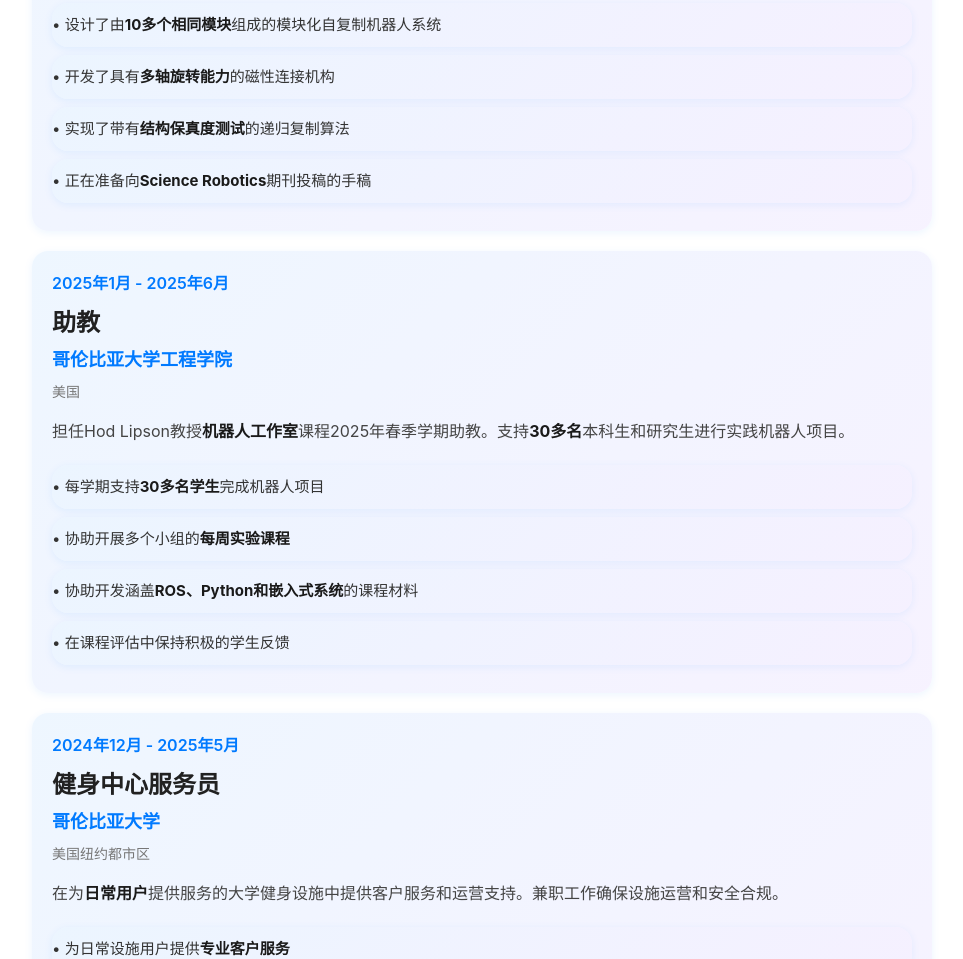
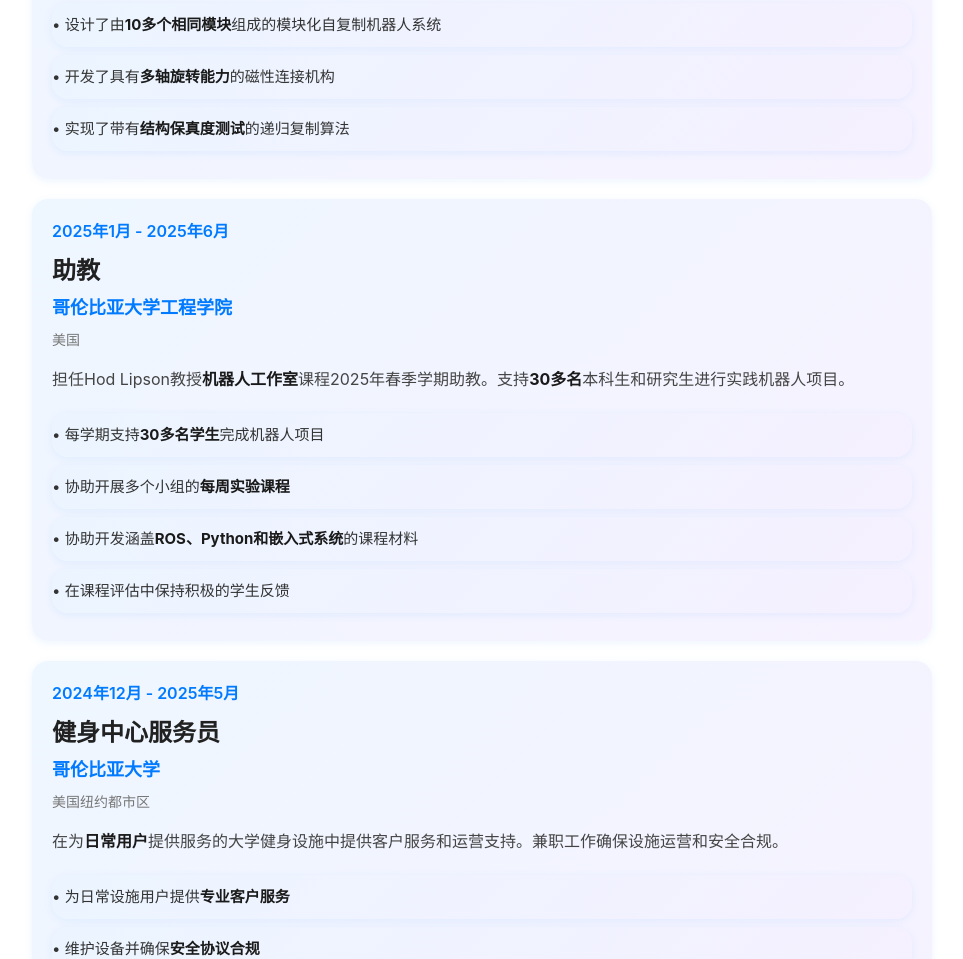
Before and after one commit to SylvesterZHANG007/HomePage, a plain HTML site: page experience-zh.html in a window 1280 px wide. Shown: the part 1068-2027 px from the top of the page, without its empty margins (158-1121 px from the left). Drawn offline with Linux system fonts and the light colour scheme.

Commit message:
Remove Science Robotics manuscript preparation line from experience pages

```diff
--- a/experience-zh.html
+++ b/experience-zh.html
@@ -109,7 +109,6 @@
                             <div class="achievement">• 设计了由<strong style="color: #1a1a1a;">10多个相同模块</strong>组成的模块化自复制机器人系统</div>
                             <div class="achievement">• 开发了具有<strong style="color: #1a1a1a;">多轴旋转能力</strong>的磁性连接机构</div>
                             <div class="achievement">• 实现了带有<strong style="color: #1a1a1a;">结构保真度测试</strong>的递归复制算法</div>
-                            <div class="achievement">• 正在准备向<strong style="color: #1a1a1a;">Science Robotics</strong>期刊投稿的手稿</div>
                         </div>
                     </div>
                 </div>
```
Also changed, not shown: experience.html (+0 -1 lines).
